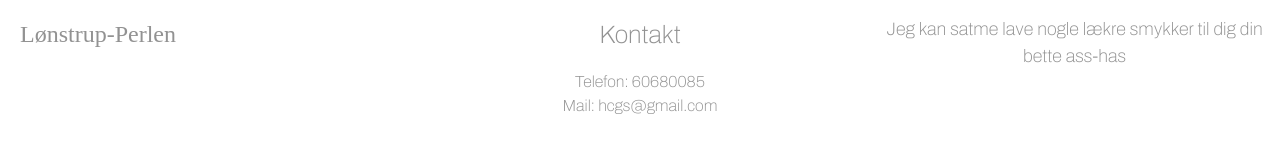
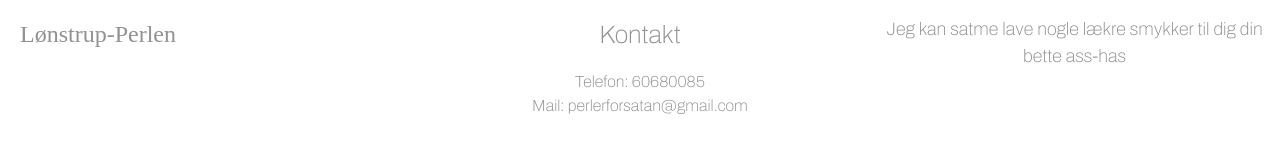
Before and after one commit to SSGDoc/L-nstrupPerlen, a Vue app in the folder Frontend/: page / in a window 1280 px wide. Shown: the part 655-808 px from the top of the page. Built offline with nearby package versions, Linux system fonts and the light colour scheme.

Commit message:
Update Footer.vue

```diff
--- a/Frontend/src/components/containers/Footer.vue
+++ b/Frontend/src/components/containers/Footer.vue
@@ -8,7 +8,7 @@
         <p class="center">Kontakt</p>
         <p class="contact">
           Telefon: 60680085 <br />
-          Mail: hcgs@gmail.com
+          Mail: perlerforsatan@gmail.com
         </p>
       </div>
       <div class="column">
```
